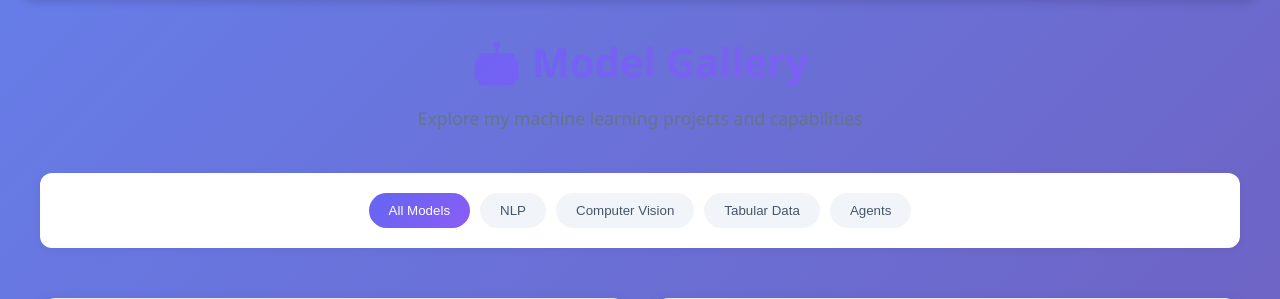
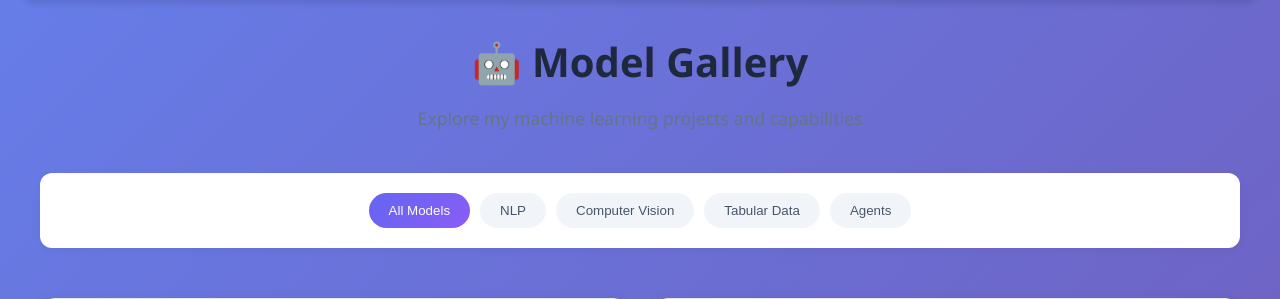
Before and after one commit to kanish-h-h/ml_showcase_template, a Flask app: page /gallery in a window 1280 px wide. Shown: the part 88-387 px from the top of the page. Run offline with Flask 3, Linux system fonts and the light colour scheme.

Commit message:
FIX: heading transparent issue

```diff
--- a/app/templates/gallery.html
+++ b/app/templates/gallery.html
@@ -2,7 +2,7 @@
 content %}
 <div class="gallery-container">
   <div class="gallery-header">
-    <h1>🤖 Model Gallery</h1>
+    <h1> 🤖 Model Gallery </h1>
     <p class="subtitle">
       Explore my machine learning projects and capabilities
     </p>
@@ -294,7 +294,6 @@ content %}
     margin-bottom: 10px;
     background: linear-gradient(135deg, #6366f1, #8b5cf6);
     -webkit-background-clip: text;
-    -webkit-text-fill-color: transparent;
     background-clip: text;
   }
 
```
